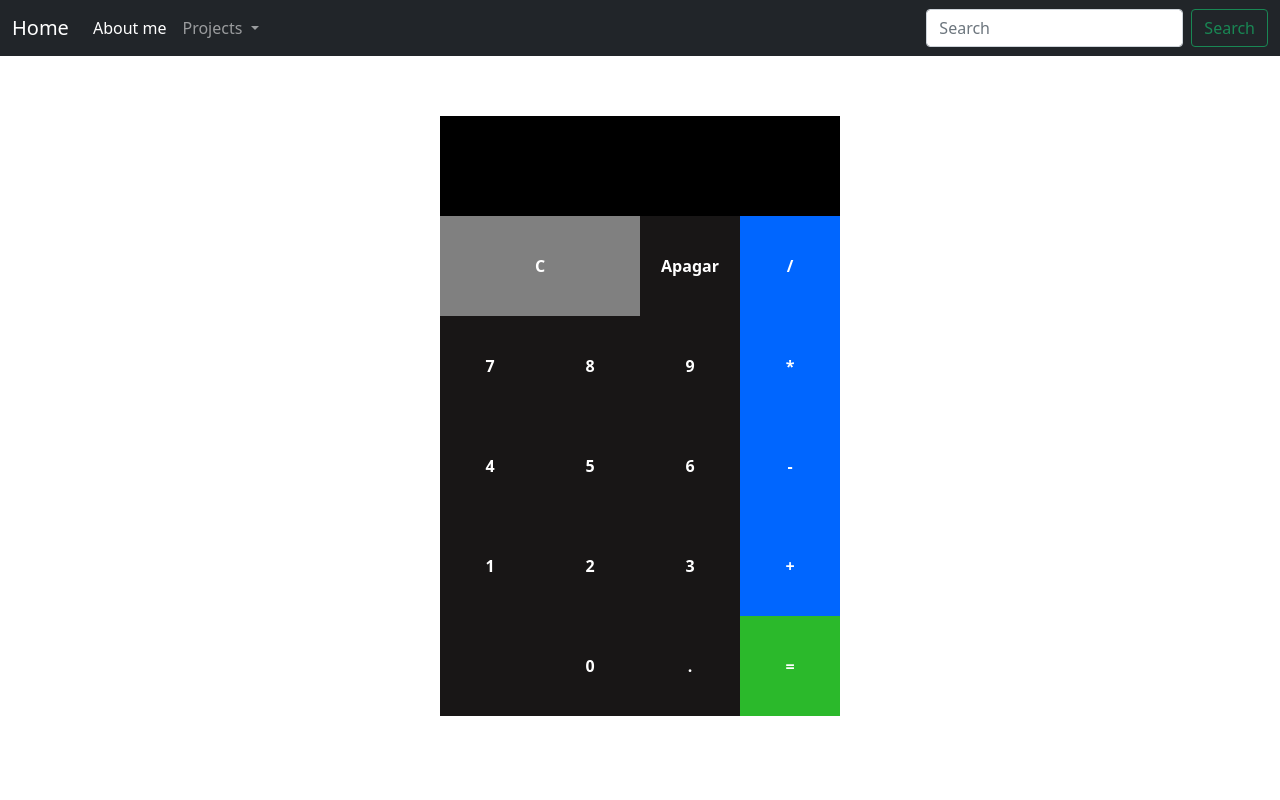
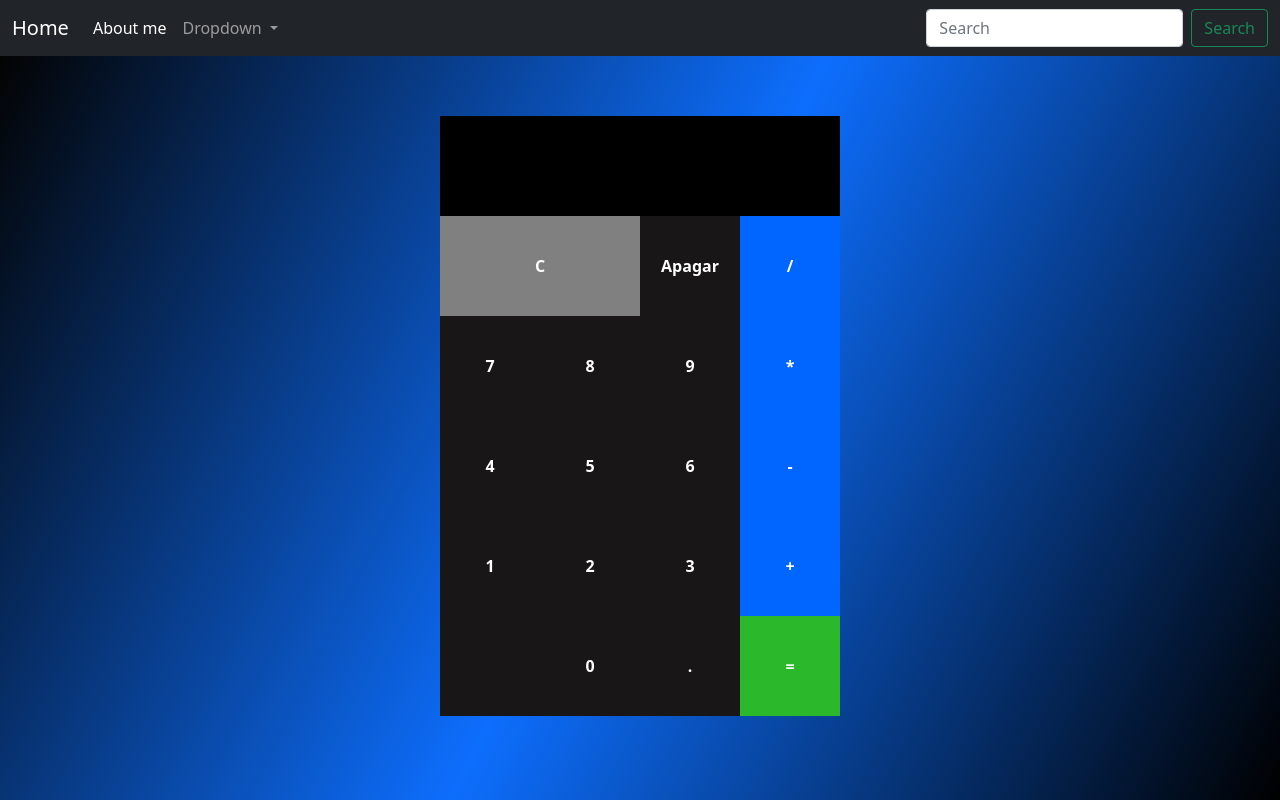
Before and after one commit to rylderoliveira/Portifolio, a Django app: page /calculator in a window 1280 px wide. Run offline with Django 4.2, Linux system fonts and the light colour scheme; some libraries are stand-ins or nearby versions.

Commit message:
Arrumando o dropdown e ajustando o bg da calculadora

```diff
--- a/portifolio/static/css/styles.css
+++ b/portifolio/static/css/styles.css
@@ -72,6 +72,12 @@ img.icon {
     }
 }
 
+.bg-calculator {
+    background: rgb(3,3,3);
+    background: linear-gradient(117deg, rgba(3,3,3,1) 0%, #0d6efd 50%, rgba(0,0,0,1) 100%);
+    height: 93vh;
+}
+
 .grid-container {
     display: grid;
     justify-content: center;
--- a/portifolio/templates/base.html
+++ b/portifolio/templates/base.html
@@ -14,9 +14,8 @@
 <body>
     {% block content %}
     {% endblock %}
-
     <script src="https://cdn.jsdelivr.net/npm/@popperjs/core@2.10.2/dist/umd/popper.min.js" integrity="sha384-7+zCNj/IqJ95wo16oMtfsKbZ9ccEh31eOz1HGyDuCQ6wgnyJNSYdrPa03rtR1zdB" crossorigin="anonymous"></script>
     <script src="https://cdn.jsdelivr.net/npm/bootstrap@5.1.3/dist/js/bootstrap.min.js" integrity="sha384-QJHtvGhmr9XOIpI6YVutG+2QOK9T+ZnN4kzFN1RtK3zEFEIsxhlmWl5/YESvpZ13" crossorigin="anonymous"></script>
-    <script src="https://cdn.jsdelivr.net/npm/bootstrap@5.1.3/dist/js/bootstrap.bundle.min.js" integrity="sha384-ka7Sk0Gln4gmtz2MlQnikT1wXgYsOg+OMhuP+IlRH9sENBO0LRn5q+8nbTov4+1p" crossorigin="anonymous"></script>
+    <!-- <script src="https://cdn.jsdelivr.net/npm/bootstrap@5.1.3/dist/js/bootstrap.bundle.min.js" integrity="sha384-ka7Sk0Gln4gmtz2MlQnikT1wXgYsOg+OMhuP+IlRH9sENBO0LRn5q+8nbTov4+1p" crossorigin="anonymous"></script> -->
 </body>
 </html>
--- a/portifolio/templates/pages/calculator.html
+++ b/portifolio/templates/pages/calculator.html
@@ -2,6 +2,7 @@
 {% load static %}
 {% block content %}
 {% include 'partials/_nav.html' %}
+<div class="bg-calculator">
     <div class="grid-container">
         <div class="output">
             <div data-previous-operand class="previous-operation"></div>
@@ -27,5 +28,6 @@
         <button data-number type="button">.</button>
         <button data-equals class="span-two-row" type="button">=</button>
     </div>
+</div>
 <script src="{% static 'js/scripts.js' %}"></script>
 {% endblock %}
--- a/portifolio/templates/partials/_nav.html
+++ b/portifolio/templates/partials/_nav.html
@@ -10,12 +10,13 @@
           <a class="nav-link active" aria-current="page" href="#">About me</a>
         </li>
         <li class="nav-item dropdown">
-          <a class="nav-link dropdown-toggle" href="#" id="navbarDropdown" role="button" data-bs-toggle="dropdown" aria-expanded="false">
-            Projects
+          <a class="nav-link dropdown-toggle" href="#" id="navbarDarkDropdownMenuLink" role="button" data-bs-toggle="dropdown">
+            Dropdown
           </a>
-          <ul class="dropdown-menu" aria-labelledby="navbarDropdown">
-            <li><a class="dropdown-item" href="#">Project 1</a></li>
-            <li><a class="dropdown-item" href="#">Project 2</a></li>
+          <ul class="dropdown-menu dropdown-menu-dark" aria-labelledby="navbarDarkDropdownMenuLink">
+            <li><a class="dropdown-item" href="#">Action</a></li>
+            <li><a class="dropdown-item" href="#">Another action</a></li>
+            <li><a class="dropdown-item" href="#">Something else here</a></li>
           </ul>
         </li>
       </ul>
```
Lines whose indentation alone changed are shown as unchanged.
